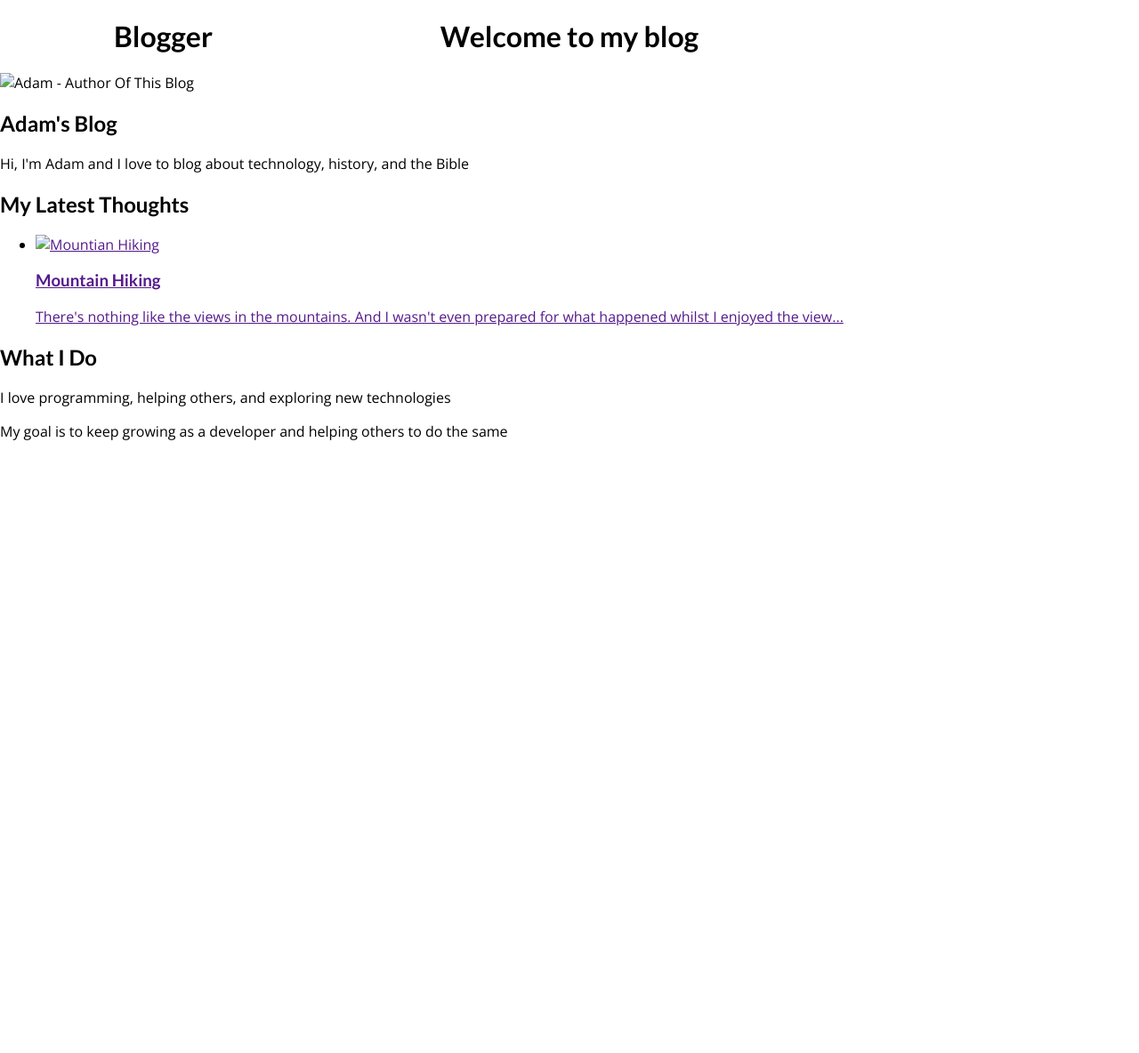
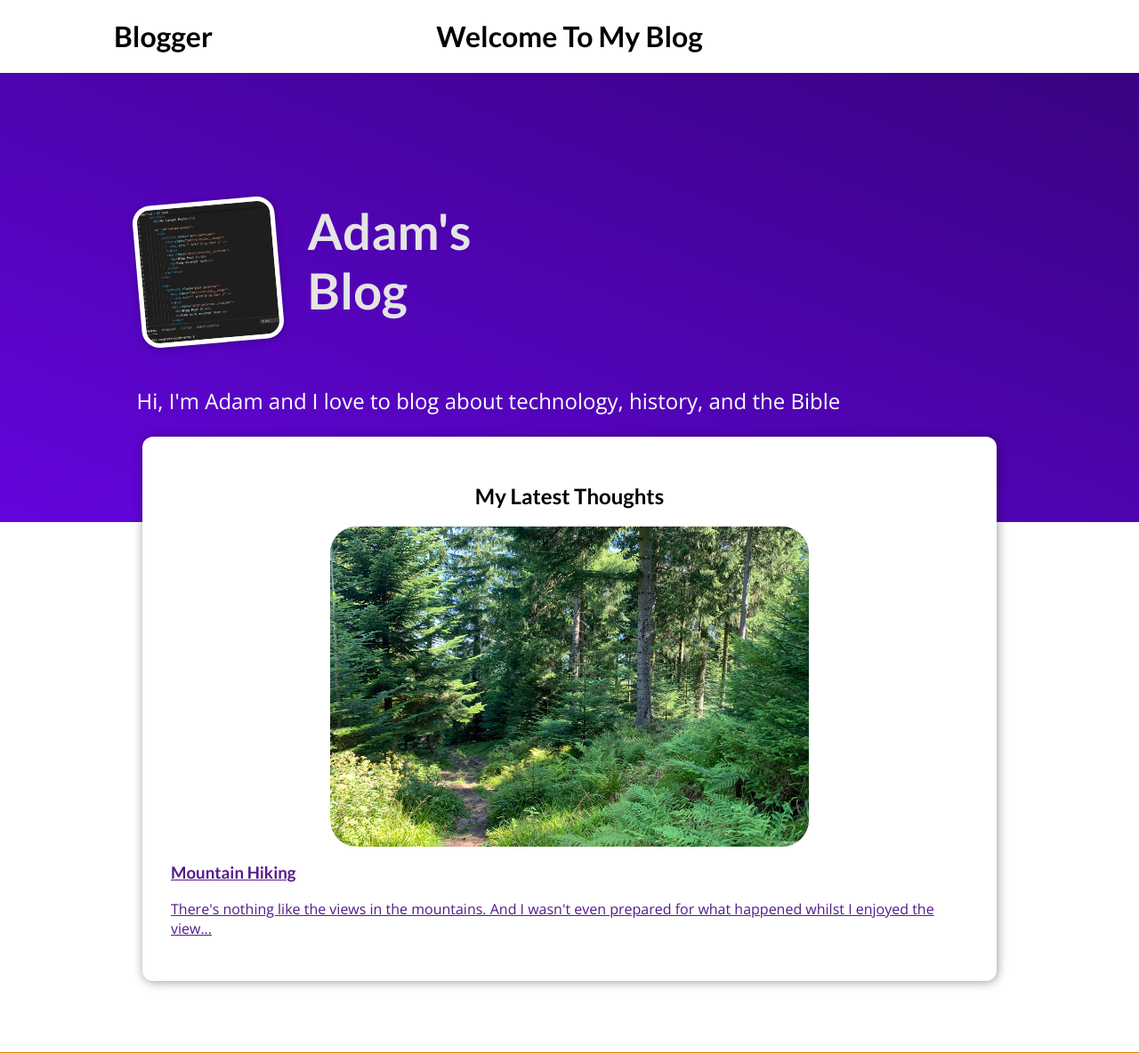
Before and after one commit to fournacea/my_site, a Django app: page / in a window 1280 px wide. Shown: the top 1184 px of the page at 89% size. Before the commit the page ends 495 px from the top, so only its background shows below. Run offline with Django 4.2, Linux system fonts and the light colour scheme.

Commit message:
FIX images not loading

```diff
--- a/blog/static/blog/index.css
+++ b/blog/static/blog/index.css
@@ -18,7 +18,7 @@
     object-fit: cover;
     object-position: top;
     border: 5px solid white;
-    border-radius: 12px;
+    border-radius: 20px;
     background-color: #ffe1bf;
     transform: rotateZ(-5deg);
     box-shadow: 0 2px 8px rgba(0, 0, 0, 0.25);
@@ -76,3 +76,10 @@
     font-size: 1.5rem;
     color: #353535;
   }
+
+  .post a img{
+    width: 60%;
+    margin: auto;
+    display: block;
+    border-radius: 30px;
+  }
--- a/blog/templates/blog/index.html
+++ b/blog/templates/blog/index.html
@@ -11,16 +11,16 @@
 
 {% block content %}
     <header id="main-navigation">
-        <h1 style="text-align: center;">Blogger</h1>
+        <h1>Blogger</h1>
         <nav>
             <a href="">All Posts</a>
         </nav>
     </header>
-    <h1 style="text-align: center;">Welcome to my blog</h1>
+    <h1 style="text-align: center;">Welcome To My Blog</h1>
 
     <section id="welcome">
         <header>
-            <img src="" alt="Adam - Author Of This Blog">
+            <img src="{% static 'blog/images/coding.jpg' %}" alt="Adam - Author Of This Blog">
             <h2>Adam's Blog</h2>
         </header>
         <p>Hi, I'm Adam and I love to blog about technology, history, and the Bible</p>
@@ -33,7 +33,7 @@
             <li>
                 <article class="post">
                     <a href="">
-                        <img src="" alt="Mountian Hiking">
+                        <img src="{% static 'blog/images/woods.jpg' %}" width="640" height="360" alt="Mountian Hiking">
                         <div class="post__content">
                             <h3>Mountain Hiking</h3>
                             <p>There's nothing like the views in the mountains.
--- a/my_site/settings.py
+++ b/my_site/settings.py
@@ -123,7 +123,9 @@
 STATIC_URL = 'static/'
 
 STATICFILES_DIRS = [
-    BASE_DIR / 'static'
+    BASE_DIR / 'static',
+    BASE_DIR / 'blog' / 'static' / 'blog',
+    BASE_DIR / 'blog' / 'static' / 'blog' / 'images',
 ]
 
 # Default primary key field type
```
Also changed, not shown: blog/static/blog/images/coding.jpg (added), blog/static/blog/images/mountains.jpg (added), blog/static/blog/images/woods.jpg (added).
